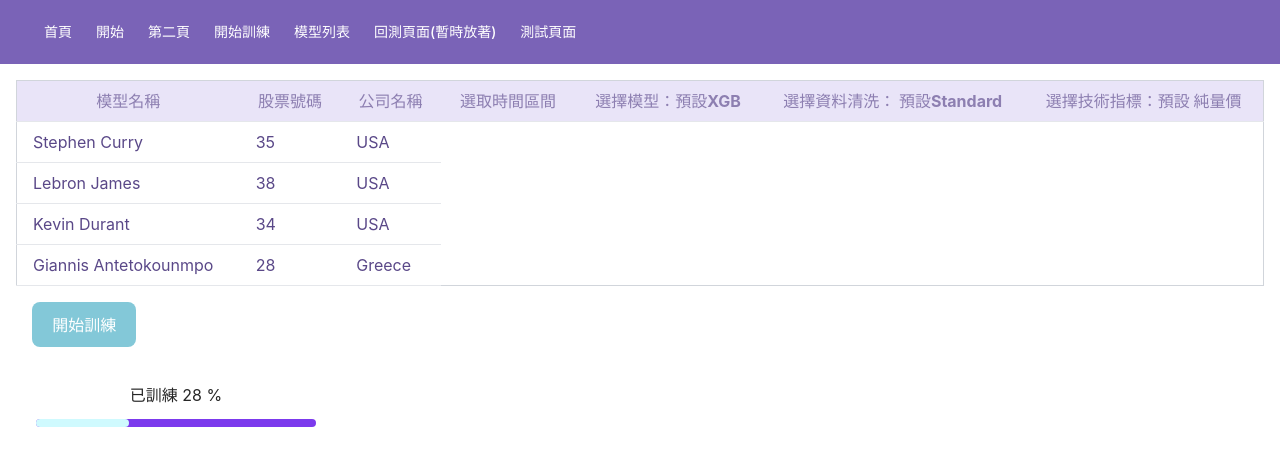
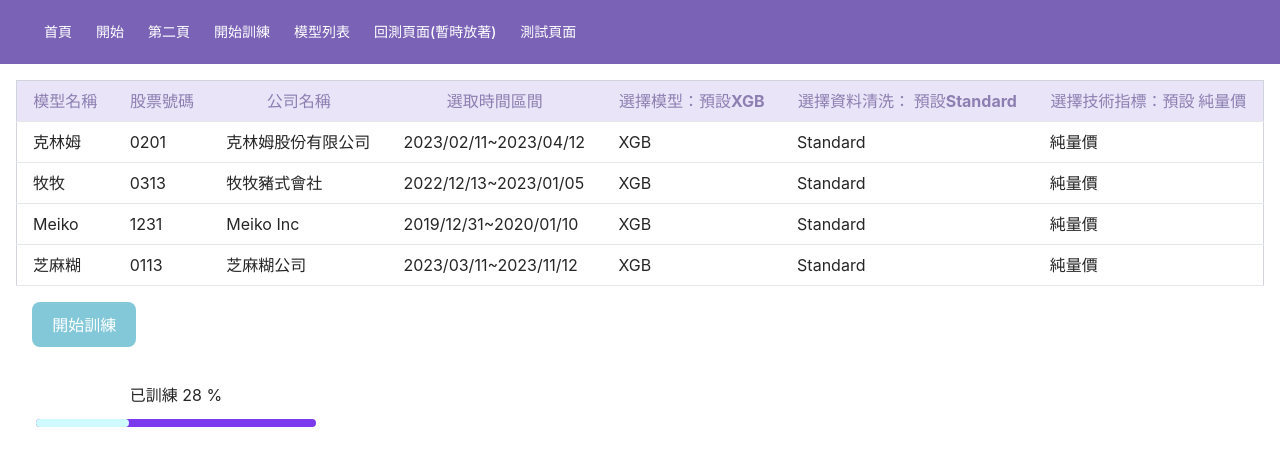
Before and after one commit to AgileStackWeb/StackWebFrontEnd, a Vue app: page /starttrain in a window 1280 px wide. Shown: the top 466 px of the page. Built offline with nearby package versions, Linux system fonts and the light colour scheme.

Commit message:
加了進度條，塞一點預設值

```diff
--- a/src/pages/StartTrainPage.vue
+++ b/src/pages/StartTrainPage.vue
@@ -49,14 +49,26 @@
       </thead>
       <tbody>
         <tr v-for="item in items" :key="item" class="hover:bg-gray-100">
-          <td class="py-2 px-4 border-b" style="color: #5A4888">
-            {{ item.player }}
+          <td class="py-2 px-4 border-b text-neutral-800">
+            {{ item.modelName }}
           </td>
-          <td class="py-2 px-4 border-b" style="color: #5A4888">
-            {{ item.age }}
+          <td class="py-2 px-4 border-b text-neutral-800">
+            {{ item.stockNumber }}
           </td>
-          <td class="py-2 px-4 border-b" style="color: #5A4888">
-            {{ item.country }}
+          <td class="py-2 px-4 border-b text-neutral-800">
+            {{ item.companyName }}
+          </td>
+          <td class="py-2 px-4 border-b text-neutral-800">
+            {{ item.dateRange }}
+          </td>
+          <td class="py-2 px-4 border-b text-neutral-800">
+            {{ item.chooseModel }}
+          </td>
+          <td class="py-2 px-4 border-b text-neutral-800">
+            {{ item.dataCleaning }}
+          </td>
+          <td class="py-2 px-4 border-b text-neutral-800">
+            {{ item.technicalIndicators }}
           </td>
         </tr>
       </tbody>
@@ -76,24 +88,40 @@
 import { ref } from "vue";
 const items = ref([
   {
-    player: "Stephen Curry",
-    age: 35,
-    country: "USA",
+    modelName: "克林姆",
+    stockNumber: "0201",
+    companyName: "克林姆股份有限公司",
+    dateRange: "2023/02/11~2023/04/12",
+    chooseModel: "XGB",
+    dataCleaning: "Standard",
+    technicalIndicators: "純量價",
   },
   {
-    player: "Lebron James",
-    age: 38,
-    country: "USA",
+    modelName: "牧牧",
+    stockNumber: "0313",
+    companyName: "牧牧豬式會社",
+    dateRange: "2022/12/13~2023/01/05",
+    chooseModel: "XGB",
+    dataCleaning: "Standard",
+    technicalIndicators: "純量價",
   },
   {
-    player: "Kevin Durant",
-    age: 34,
-    country: "USA",
+    modelName: "Meiko",
+    stockNumber: "1231",
+    companyName: "Meiko Inc",
+    dateRange: "2019/12/31~2020/01/10",
+    chooseModel: "XGB",
+    dataCleaning: "Standard",
+    technicalIndicators: "純量價",
   },
   {
-    player: "Giannis Antetokounmpo",
-    age: 28,
-    country: "Greece",
+    modelName: "芝麻糊",
+    stockNumber: "0113",
+    companyName: "芝麻糊公司",
+    dateRange: "2023/03/11~2023/11/12",
+    chooseModel: "XGB",
+    dataCleaning: "Standard",
+    technicalIndicators: "純量價",
   },
 ]);
 </script>
```
